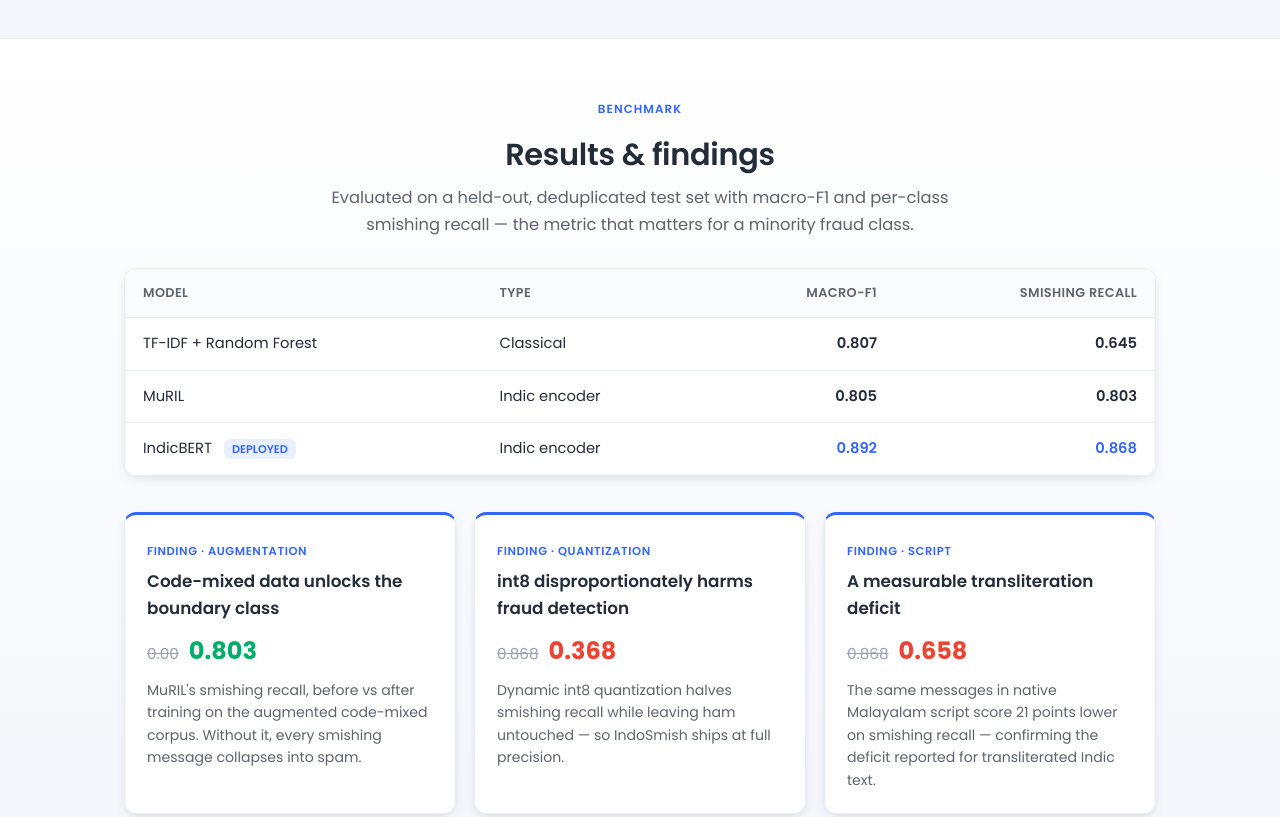
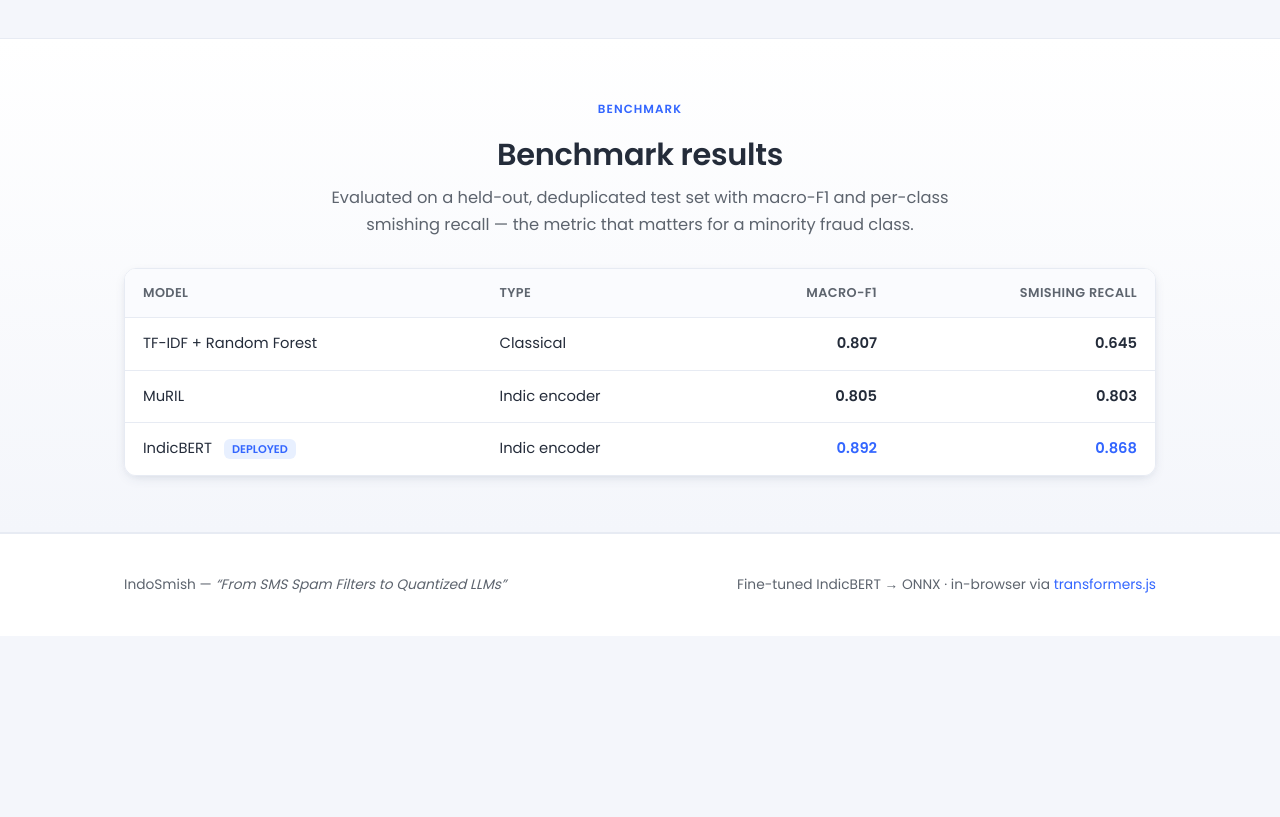
Before and after one commit to codewithcid/indosmish, a plain HTML site: page app/web/index.html in a window 1280 px wide. Shown: the part 2440-3257 px from the top of the page. After the commit the page ends 3076 px from the top, so only its background shows below. Drawn offline with Linux system fonts and the light colour scheme.

Commit message:
Remove findings cards from Results section; keep benchmark table

```diff
--- a/app/web/index.html
+++ b/app/web/index.html
@@ -330,7 +330,7 @@
 <section class="block alt" id="results"><div class="container">
   <div class="center">
     <span class="eyebrow">Benchmark</span>
-    <h2 class="section-title">Results &amp; findings</h2>
+    <h2 class="section-title">Benchmark results</h2>
     <p class="section-sub">Evaluated on a held-out, deduplicated test set with macro-F1 and per-class smishing recall — the metric that matters for a minority fraud class.</p>
   </div>
   <div class="table-wrap"><table>
@@ -341,27 +341,6 @@
       <tr><td>IndicBERT <span class="badge-best">DEPLOYED</span></td><td>Indic encoder</td><td class="num best">0.892</td><td class="num best">0.868</td></tr>
     </tbody>
   </table></div>
-
-  <div class="findings">
-    <div class="card finding">
-      <span class="tag">FINDING · AUGMENTATION</span>
-      <h3>Code-mixed data unlocks the boundary class</h3>
-      <div class="delta"><span class="from">0.00</span><span class="to up">0.803</span></div>
-      <p>MuRIL's smishing recall, before vs after training on the augmented code-mixed corpus. Without it, every smishing message collapses into spam.</p>
-    </div>
-    <div class="card finding">
-      <span class="tag">FINDING · QUANTIZATION</span>
-      <h3>int8 disproportionately harms fraud detection</h3>
-      <div class="delta"><span class="from">0.868</span><span class="to down">0.368</span></div>
-      <p>Dynamic int8 quantization halves smishing recall while leaving ham untouched — so IndoSmish ships at full precision.</p>
-    </div>
-    <div class="card finding">
-      <span class="tag">FINDING · SCRIPT</span>
-      <h3>A measurable transliteration deficit</h3>
-      <div class="delta"><span class="from">0.868</span><span class="to down">0.658</span></div>
-      <p>The same messages in native Malayalam script score 21 points lower on smishing recall — confirming the deficit reported for transliterated Indic text.</p>
-    </div>
-  </div>
 </div></section>
 
 <footer><div class="container">
```
